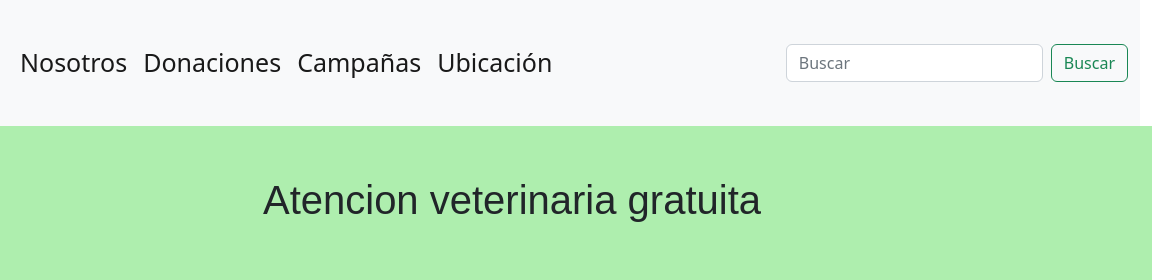
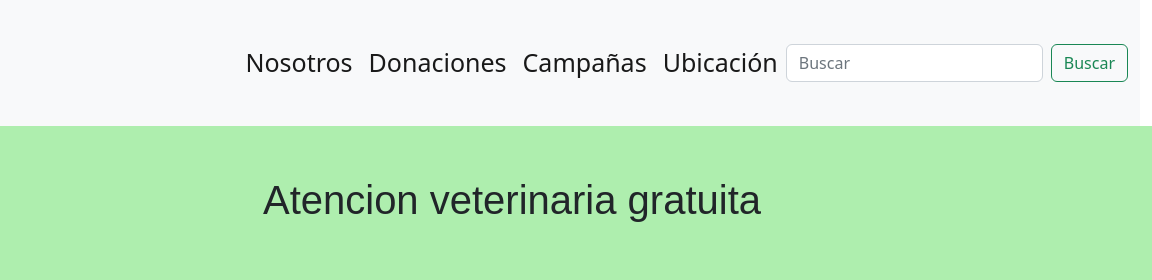
Before and after one commit to valemolivo/proyecto-adopta-no-compres, a plain HTML site: page pages/Campañas.html in a window 1280 px wide. Shown: the top 280 px of the page, 128-1280 px from the left. Drawn offline with nearby package versions, Linux system fonts and the light colour scheme.

Commit message:
arreglo html

```diff
--- a/css/style.css
+++ b/css/style.css
@@ -5,9 +5,18 @@
 }
 
 /**Header igual en cada html**/
-.navbar-nav li a{
+
+.navbar-collapse {
+    flex-basis: 100%;
+    flex-grow: 1;
+    align-items: center;
+}
+.navbar-nav {
     text-decoration: none;
     font-size: 25px;
+    display: flex;
+    flex-direction: column;
+    list-style: none;
 }
 .nav-item a:hover{
     text-decoration-line: underline;
--- a/pages/Campañas.html
+++ b/pages/Campañas.html
@@ -19,14 +19,12 @@
                 <button class="navbar-toggler" type="button" data-bs-toggle="collapse" data-bs-target="#navbarSupportedContent" aria-controls="navbarSupportedContent" aria-expanded="false" aria-label="Toggle navigation">
                     <span class="navbar-toggler-icon"></span>
                 </button>
-                <div class="collapse navbar-collapse" id="navbarSupportedContent">
-                    <ul class="navbar-nav me-auto mb-2 mb-lg-0">
-                        <li class="nav-item d-flex flex-row">
-                        <a class="nav-link active" aria-current="page" href="./nosotros.html">Nosotros</a>
-                        <a class="nav-link active" aria-current="page" href="./donaciones.html">Donaciones</a>
-                        <a class="nav-link active" aria-current="page" href="./campañas.html">Campañas</a>
-                        <a class="nav-link active" aria-current="page" href="./ubicacion.html">Ubicación</a>
-                        </li>
+                <div class="navbar-collapse justify-content-end collapse" id="navbarSupportedContent">
+                    <ul class="navbar-nav mr-auto mb-2 mb-lg-0 navBar">
+                        <li><a class="nav-link active" aria-current="page" href="./nosotros.html">Nosotros</a></li>
+                        <li><a class="nav-link active" aria-current="page" href="./donaciones.html">Donaciones</a></li>
+                        <li><a class="nav-link active" aria-current="page" href="./campañas.html">Campañas</a></li>
+                        <li><a class="nav-link active" aria-current="page" href="./ubicacion.html">Ubicación</a></li>
                     </ul>
                     <form class="d-flex" role="search">
                         <input class="form-control me-2" type="search" placeholder="Buscar" aria-label="Search">
```
Also changed, not shown: index.html (+6 -8 lines), pages/Donaciones.html (+6 -8 lines), pages/Nosotros.html (+6 -8 lines), pages/Ubicacion.html (+6 -8 lines).
